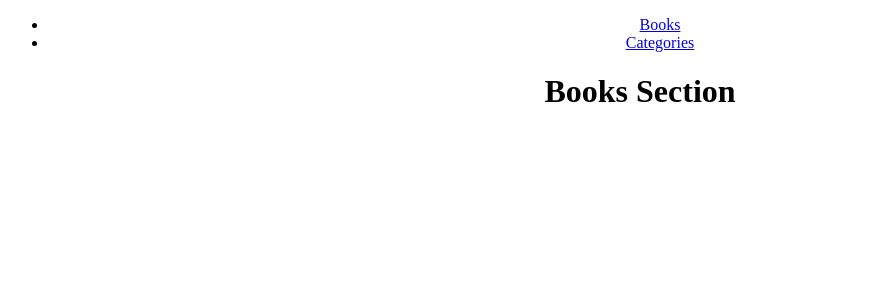
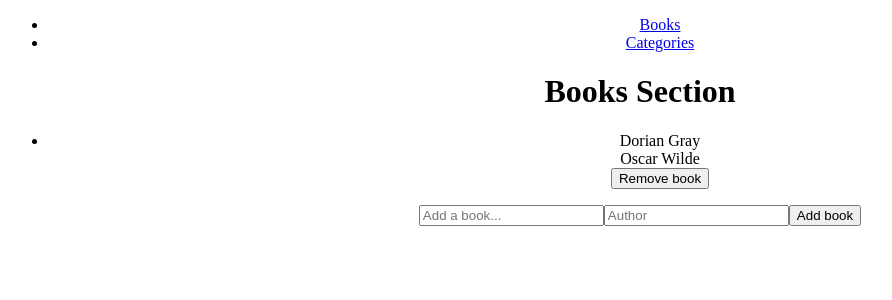
Before and after one commit to ivaan1992/Bookstore-React-App, a React (Create React App) app: page / in a window 1280 px wide. Shown: the top 300 px of the page, without its empty margins (0-892 px from the left). Built offline with nearby package versions, Linux system fonts and the light colour scheme.

Commit message:
Finish the books section

```diff
--- a/src/components/Books.js
+++ b/src/components/Books.js
@@ -1,8 +1,30 @@
 import React from "react";
+import Form from "./UI/Form";
+
+const bookInfo = {
+    title: 'Dorian Gray',
+    author: 'Oscar Wilde',
+    id:1,
+};
+
+const List = () => (
+  <li>
+    {bookInfo.title}
+    <br />
+    {bookInfo.author}
+    <br />
+    <button type="button">Remove book</button>
+  </li>
+);
+
 
 const Books = () => (
   <div>
     <h1>Books Section</h1>
+    <ul>
+      <List />
+    </ul>
+    <Form />
   </div>
 );
 
--- /dev/null
+++ b/src/components/UI/Form.js
@@ -0,0 +1,11 @@
+import React from "react";
+
+const Form = () => (
+  <form>
+    <input type="text" id="book" placeholder="Add a book..." />
+    <input type="text" id="author" placeholder="Author" />
+    <button type="button">Add book</button>
+  </form>
+);
+
+export default Form;
```
